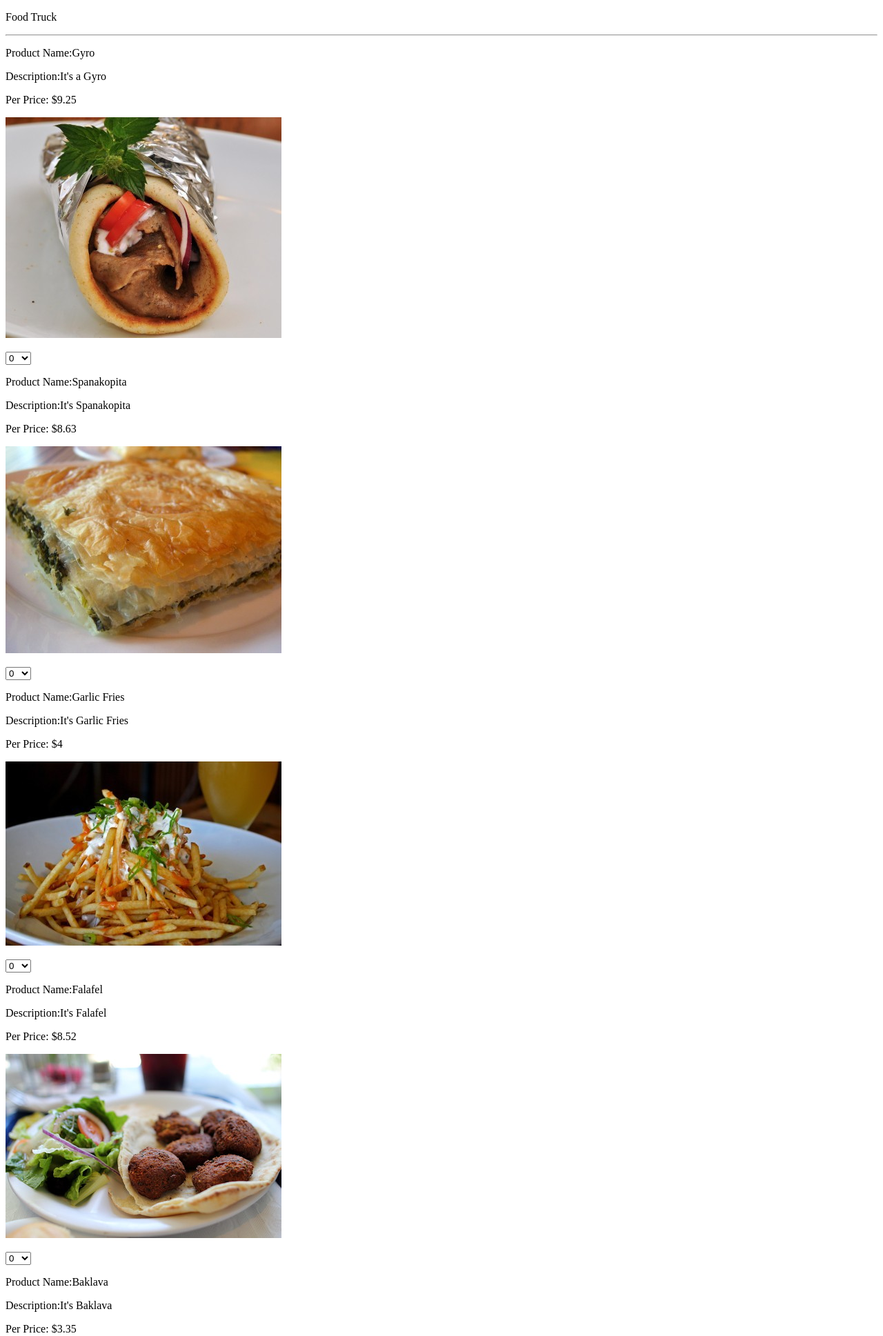
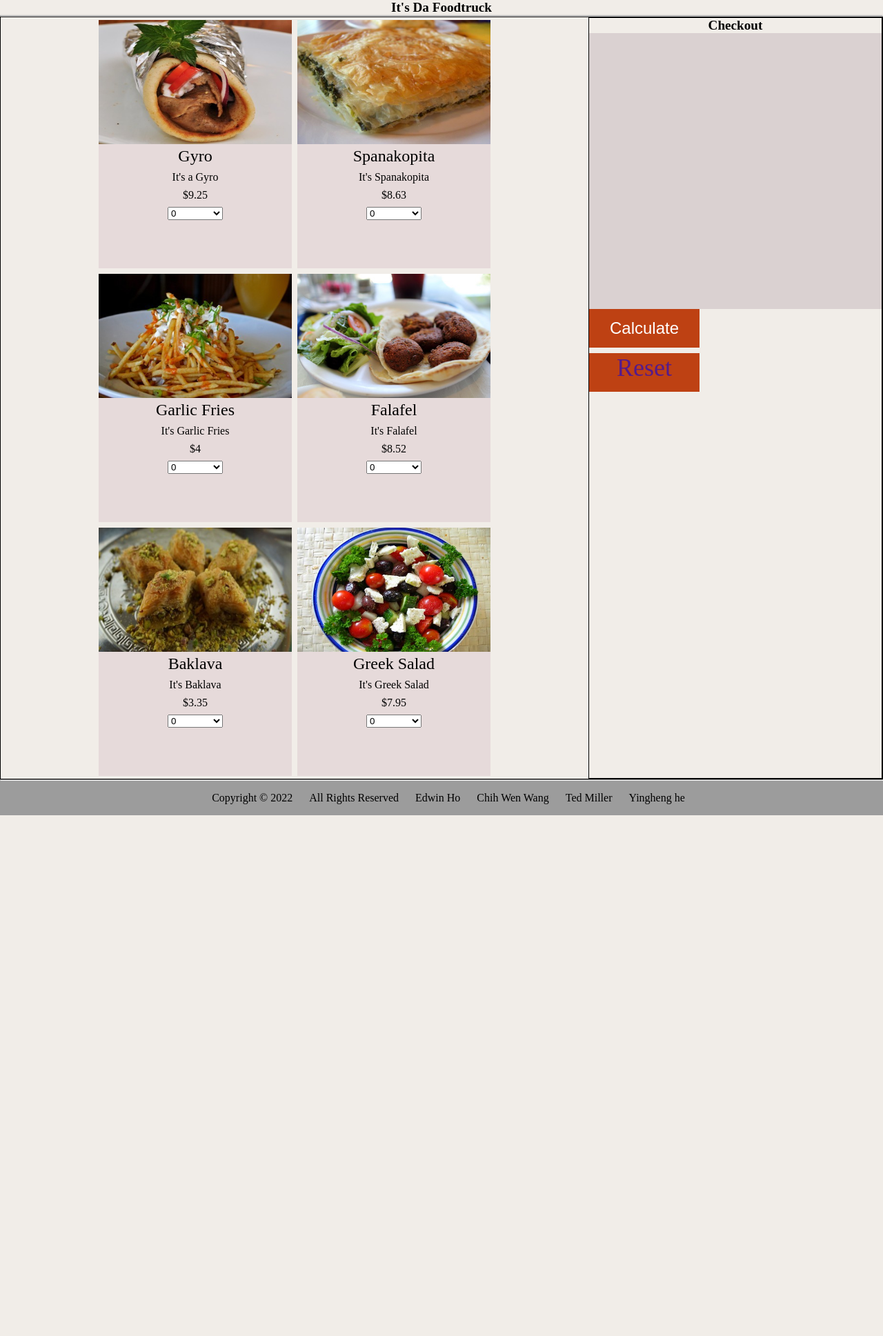
Before and after one commit to ted-miller92/foodTruckMenu, a PHP site: page / in a window 1280 px wide. Shown: the top 1937 px of the page at 69% size. After the commit the page ends 1182 px from the top, so only its background shows below. Run offline with PHP 8.4, Linux system fonts and the light colour scheme.

Commit message:
started the look of entire page

```diff
--- a/css/styles.css
+++ b/css/styles.css
@@ -1,16 +1,84 @@
-
-
-
-
+/* food truck styles.css */
+* {
+  padding: 0;
+  margin: 0;
+  box-sizing: border-box;
+}
+body {
+  background-color: rgb(241, 237, 232);
+}
 .text-red {
   color: red;
 }
-
+.title {
+  text-align: center;
+  font-size: 1.2em;
+}
+#wrapper {
+  border: 1px black solid;
+  display: grid;
+  grid-template-columns: [menu] 2fr [checking-out] 1fr;
+}
+#menu {
+  display: flex;
+  flex-wrap: wrap;
+  justify-content: center;
+  border: none;
+}
+/* food card section  *****************************/
+.food-card {
+  background-color: rgb(230, 218, 218);
+  margin: 0.5vh;
+  width: 35vh;
+  height: 45vh;
+  text-align: center;
+}
+.food-image {
+  width: 100%;
+  height: 50%;
+}
+.food-name {
+  font-size: 1.5em;
+}
+.margin-bot {
+  margin-bottom: 1vh;
+}
+.select-box {
+  width: 10vh;
+}
+/* checkout section ************************/
+.checkout {
+  border: 1px black solid;
+}
+.total-amount {
+  background-color: rgb(218, 209, 209);
+  width: 100%;
+  height: 400px;
+  padding: 1vh;
+  font-size: 1.4em;
+}
+.calculate {
+  width: 20vh;
+  height: 7vh;
+  background-color: rgb(190, 65, 19);
+  color: white;
+  border: none;
+  font-size: 1.5em;
+  text-align: center;
+  cursor: pointer;
+  margin-bottom: 1vh;
+}
+.reset {
+  text-decoration: none;
+  font-size: 1.5em;
+  cursor: pointer;
+}
 /*********************** FOOTER **********************************/
 footer {
     line-height: 50px;
     clear: both;
     text-align: center;
+    background-color: rgb(156, 156, 156);
   }
 
   footer li {
--- a/index.php
+++ b/index.php
@@ -44,7 +44,7 @@
                 var d = $("#hid_price_"+ aryid[1]).val();
                 var name = $("#hid_name_"+ aryid[1]).val();
                 var total = eval($(this).find(":selected").text() * d).toFixed(2);
-                $('#Sp'+ aryid[1]).html('Total price of ' + name + ' are ' + total + ' dollars!');
+                $('#Sp'+ aryid[1]).html('Total price of ' + name + ' = $' + total + '');
             }else{
                 $('#Sp'+ aryid[1]).html('');
             }
@@ -54,20 +54,25 @@
 </script>
 
 <body>
-    <p>Food Truck</p>
+    <h1 class="title">It's Da Foodtruck</h1>
     <hr>
-    <form action="<?php echo htmlspecialchars($_SERVER['PHP_SELF']); ?>" method="POST">
+
+    <div id="wrapper">
+    <form action="<?php echo htmlspecialchars($_SERVER['PHP_SELF']); ?>" id="food" method="POST">
+        <fieldset id="menu">
         <?
             for ($i = 0; $i <= count($myitems) - 1; $i++) {
-                echo '<div>';
-                echo    '<p>Product Name:'.$myitems[$i]->get_name().'</p>';
-                echo    '<p>Description:'.$myitems[$i]->get_description().'</p>';
-                echo    '<p>Per Price: $'.$myitems[$i]->get_price().'</p>';
+                echo '<div class="food-card">';
                 echo    '<img class="food-image" src="'.$myitems[$i]->get_photo().'" alt="'.$myitems[$i]->get_name().'"/>';
                 echo    '<p>';
-                echo        '<select name="sltItem_'.$i.'" id="sltItem_'.$i.'">';
+                echo    '<p class="food-name margin-bot">'.$myitems[$i]->get_name().'</p>';
+                echo    '<p class="margin-bot">'.$myitems[$i]->get_description().'</p>';
+                echo    '<p class="margin-bot">$'.$myitems[$i]->get_price().'</p>';
+
+                echo        '<select class="margin-bot select-box" name="sltItem_'.$i.'" id="sltItem_'.$i.'">';
                 echo            get_option($SelectMaxCnt, 'sltItem_'.$i.'');
                 echo        '</select>';
+
                 echo        '<input type="hidden" id="hid_name_'.$i.'" value="'.$myitems[$i]->get_name().'">';
                 echo        '<input type="hidden" id="hid_price_'.$i.'" value="'.$myitems[$i]->get_price().'">';
                 echo    '</p>';
@@ -75,15 +80,13 @@
                 echo '</div>';
             }
         ?>
-        <p>
-            <div class="button">
-                <p><input class="calculate" type="submit" value="Calculate"></p>
-                <p><a class="reset" href="">Reset</a></p>
-            </div>
-        </p>
+        </fieldset>
+    </form>
 
-    </form>
     <!-- Calculate Button Submit: Calculate the final price and list what was ordered.-->
+    <div class="checkout">
+        <h1 class="title">Checkout</h1>
+        <div class="total-amount">
         <?php
             if ($_SERVER['REQUEST_METHOD'] == 'POST') {
                 $myTotal = 0;
@@ -92,20 +95,32 @@
                     $myitems[$i]->set_count($_POST['sltItem_'.$i.'']);
                     if($myitems[$i]->get_count() != 0){
                         $tmpVal = number_format($myitems[$i]->get_count() * $myitems[$i]->get_price(), 2 );
-                    echo '<p class="text-red">You ordered '.$myitems[$i]->get_count().' '.$myitems[$i]->get_name().' and this total price are <b>$'.$tmpVal.'</b></p>';
+                        echo '
+                            <p class="margin-bot">'.$myitems[$i]->get_count().' x '.$myitems[$i]->get_name().' = <b>$'.$tmpVal.'</b></p>
+                            ';
                         $myTotal += $tmpVal;
                     }
                 }
 
                 if( $myTotal > 0){
-                echo '<p class="text-red">Subtotal: $'.number_format($myTotal,2).'</p>';
+                    echo '<p class="margin-bot">Subtotal: $'.number_format($myTotal,2).'</p>';
                     $tax = $myTotal * 0.06;
                     $grandTotal = $myTotal + $tax;
-                echo '<p class="text-red">Tax: $'.number_format($tax, 2).'</p>';
-                echo '<p class="text-red"><b>Grand total: $'.number_format($grandTotal, 2).'</b></p>';
+                    echo '<p class="margin-bot">Tax: $'.number_format($tax, 2).'</p>';
+                    echo '<p class=""><b>Grand total: $'.number_format($grandTotal, 2).'</b></p>';
                 }
             }
         ?>
+        </div> <!-- end of total amount div -->
+
+        <div class="button">
+                <p><input class="calculate" type="submit" form="food" value="Calculate"></p>
+                <p><div class="calculate"><a class="reset" href="">Reset</a></div></p>
+            </div>
+        </div> <!-- end of checkout -->
+
+    </div> <!-- end of wrapper -->
+
     <hr>
     <footer>
         <ul>
```
Lines whose indentation alone changed are shown as unchanged.
